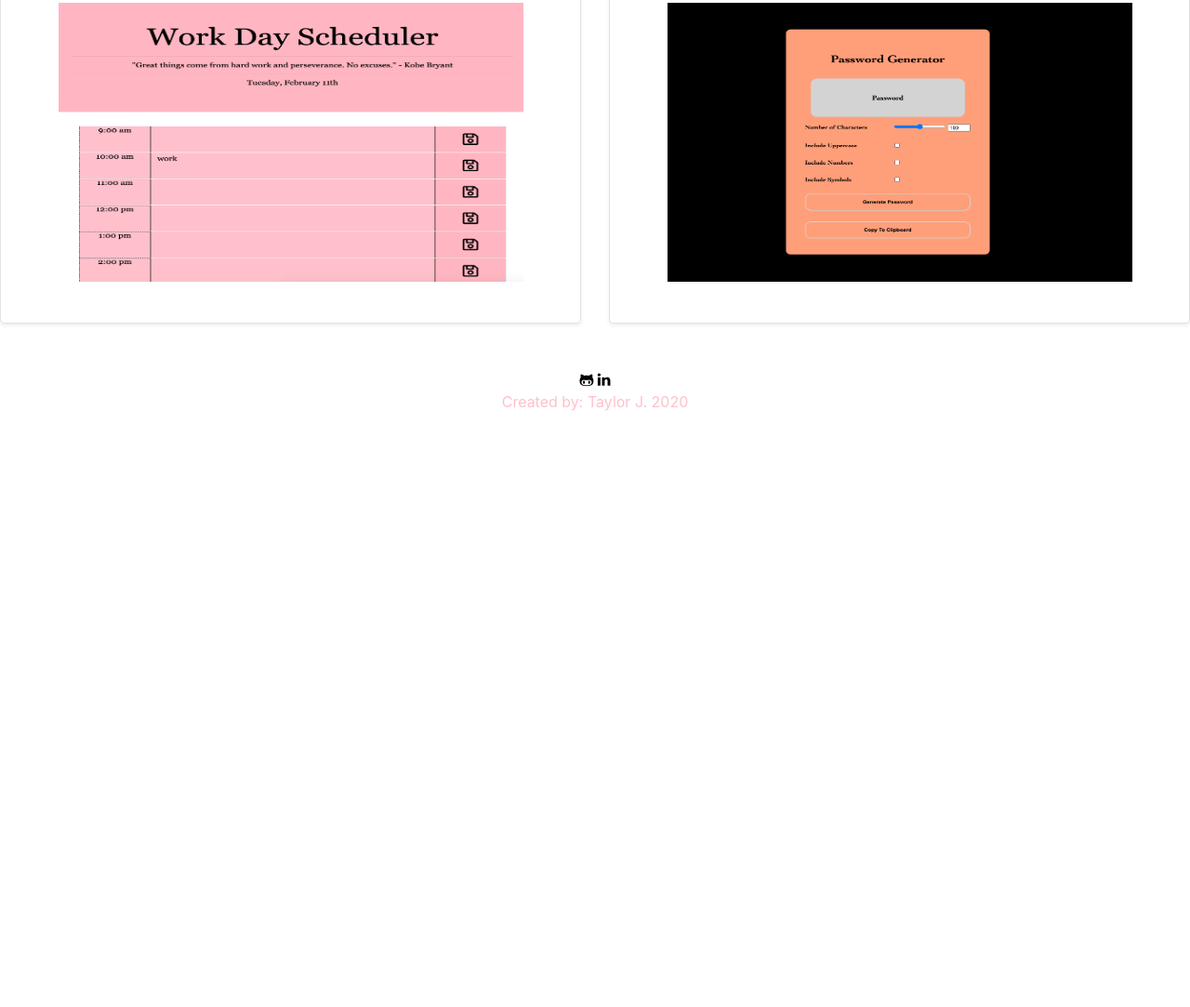
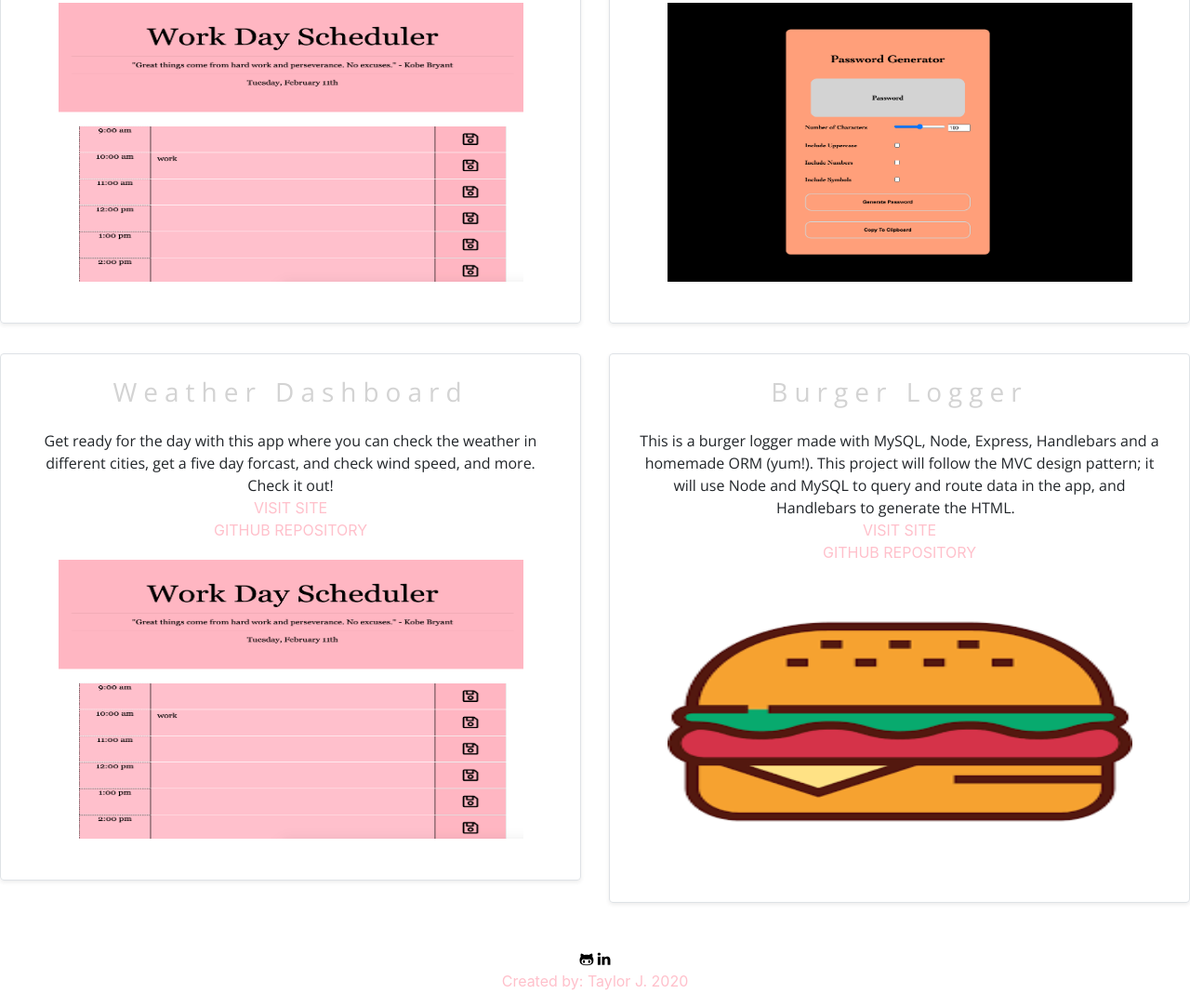
Before and after one commit to tajohnsonn/portfolio, a plain HTML site: page work.html in a window 1280 px wide. Shown: the part 1206-2289 px from the top of the page at 93% size. Before the commit the page ends 1666 px from the top, so only its background shows below. Drawn offline with nearby package versions, Linux system fonts and the light colour scheme.

Commit message:
adding projects

```diff
--- a/work.html
+++ b/work.html
@@ -118,6 +118,38 @@
                         </div>
                         <!-- end of row mb-2 -->
 
+                        <div class="row mb-2">
+                          <div class="col-md-6">
+                                  <div class="row no-gutters border rounded overflow-hidden flex-md-row mb-4 shadow-sm h-md-250 position-relative">
+                                    <div class="col p-4 d-flex flex-column position-static">
+                                      <h3 class="mb-0">Weather Dashboard</h3>
+                                      <br>
+                                      <p class="card-text mb-auto">Get ready for the day with this app where you can check the weather in different cities, get a five day forcast, and check wind speed, and more. Check it out!</p>
+                                      <a href="https://tajohnsonn.github.io/weatherDashboard/" class="stretched-link">VISIT SITE</a>
+                                      <a href="https://github.com/tajohnsonn/weatherDashboard" class="stretched-link">GITHUB REPOSITORY</a>
+                                      <img class="portfolio-img" alt="100x100" width="500" height="300" src="assets/images/workday.png"
+                                      >
+                                  </div>
+                                    </div>
+                                  </div>
+                                  <!-- end col-md-6 -->
+                          <div class="col-md-6">
+                                  <div class="row no-gutters border rounded overflow-hidden flex-md-row mb-4 shadow-sm h-md-250 position-relative">
+                                    <div class="col p-4 d-flex flex-column position-static">
+                                      <h3 class="mb-0">Burger Logger</h3>
+                                      <br>
+                                      <p class="card-text mb-auto">This is a burger logger made with MySQL, Node, Express, Handlebars and a homemade ORM (yum!). This project will follow the MVC design pattern; it will use Node and MySQL to query and route data in the app, and Handlebars to generate the HTML.                                       </p>
+                                      <a href="#" class="stretched-link">VISIT SITE</a>
+                                      <a href="https://github.com/tajohnsonn/burger" class="stretched-link">GITHUB REPOSITORY</a>
+                                      <img class="portfolio-img" alt="100x100" width="500" height="300" src="assets/images/fpo-burger.png"
+                                      >
+                                  </div>
+                                    </div>
+                                  </div>
+                                  <!-- end col-md-6 -->
+                              </div>
+                              <!-- end of row mb-2 -->
+
 </body>
 
 <footer class="footer mt-auto py-3">
```
Also changed, not shown: assets/images/fpo-burger.png (added), assets/images/weatherDash.png (added).
